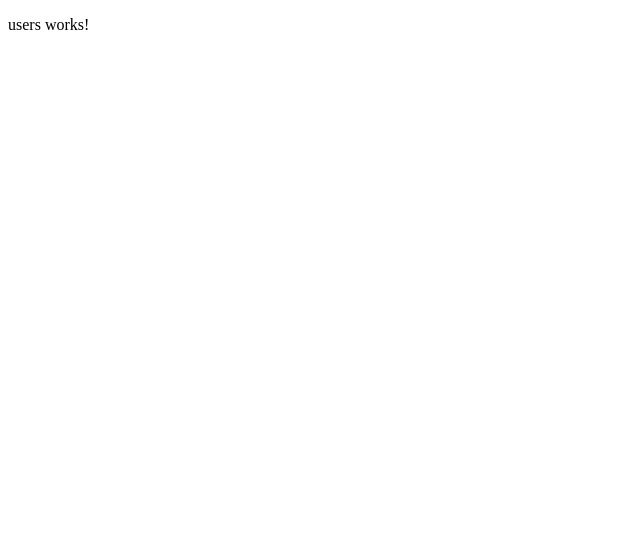
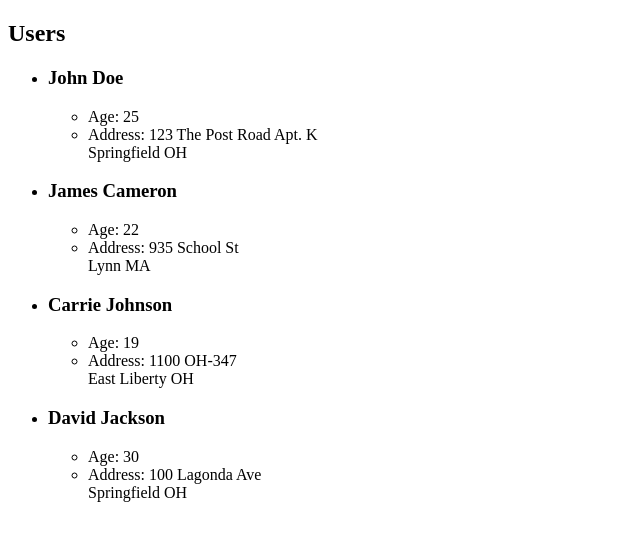
Before and after one commit to stephenKise/ng-class, an Angular app: page / in a window 1280 px wide. Shown: the top 540 px of the page, without its empty margins (0-640 px from the left). Built offline with nearby package versions, Linux system fonts and the light colour scheme.

Commit message:
Work with *ngFor, list dummy data in the DOM

```diff
--- a/src/app/components/users/users.component.html
+++ b/src/app/components/users/users.component.html
@@ -1,3 +1,17 @@
-<p>
-  users works!
-</p>
+<h2>Users</h2>
+<ul>
+  <li *ngFor="let user of users">
+    <h3>
+      {{user.firstName}} {{user.lastName}}
+    </h3>
+    <ul>
+      <li>
+        Age: {{user.age}}
+      </li>
+      <li>
+        Address: {{user.address.street}} <br/>
+        {{user.address.city}} {{user.address.state}}
+      </li>
+    </ul>
+  </li>
+</ul>
--- a/src/app/components/users/users.component.ts
+++ b/src/app/components/users/users.component.ts
@@ -1,4 +1,5 @@
-import { Component, OnInit } from '@angular/core';
+import { Component, OnInit } from '@angular/core'
+import { User } from '../../models/User'
 
 @Component({
   selector: 'app-users',
@@ -6,11 +7,56 @@ import { Component, OnInit } from '@angular/core';
   styleUrls: ['./users.component.css']
 })
 export class UsersComponent implements OnInit {
+  users: User[]
 
   constructor() { }
 
   ngOnInit() {
-    console.log('[UsersComponent] Initialized!')
+    this.users = [
+      {
+        firstName: 'John',
+        lastName: 'Doe',
+        age: 25,
+        address: {
+          street: '123 The Post Road Apt. K',
+          city: 'Springfield',
+          state: 'OH'
+        }
+      },
+      {
+        firstName: 'James',
+        lastName: 'Cameron',
+        age: 22,
+        address: {
+          street: '935 School St',
+          city: 'Lynn',
+          state: 'MA'
+        }
+      },
+      {
+        firstName: 'Carrie',
+        lastName: 'Johnson',
+        age: 19,
+        address: {
+          street: '1100 OH-347',
+          city: 'East Liberty',
+          state: 'OH'
+        }
+      }
+    ]
+    this.addUser({
+      firstName: 'David',
+      lastName: 'Jackson',
+      age: 30,
+      address: {
+        street: '100 Lagonda Ave',
+        city: 'Springfield',
+        state: 'OH'
+      }
+    })
   }
 
+  addUser(user: User): void {
+    this.users.push(user)
+  }
 }
```
